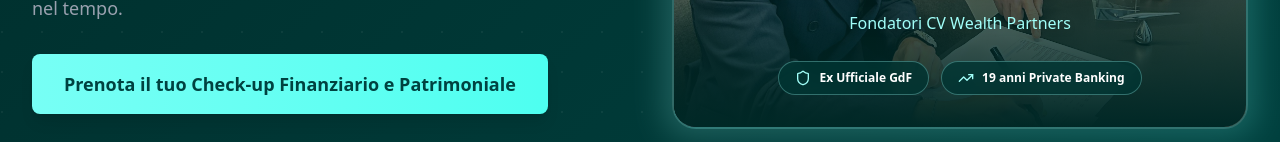
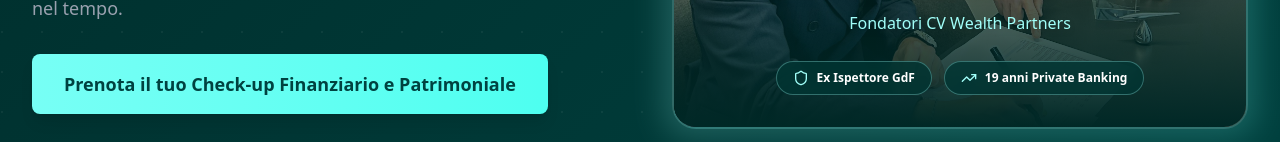
Before and after one commit to filippobosco/Chirieleison, a Next.js app: page / in a window 1280 px wide. Shown: the part 810-952 px from the top of the page. Built offline with nearby package versions, Linux system fonts and the light colour scheme.

Commit message:
Piccola modifica Hero

```diff
--- a/src/components/sections/Hero.tsx
+++ b/src/components/sections/Hero.tsx
@@ -115,7 +115,7 @@ export function Hero() {
                   <div className="inline-flex items-center justify-center gap-2 px-4 py-2 rounded-full bg-[var(--navy-900)]/80 border border-[var(--gold-400)]/30 backdrop-blur-sm">
                     <Shield className="w-4 h-4 text-[var(--gold-400)]" />
                     <span className="text-xs font-semibold text-white">
-                      Ex Ufficiale GdF
+                      Ex Ispettore GdF
                     </span>
                   </div>
                   <div className="inline-flex items-center justify-center gap-2 px-4 py-2 rounded-full bg-[var(--navy-900)]/80 border border-[var(--gold-400)]/30 backdrop-blur-sm">
```
